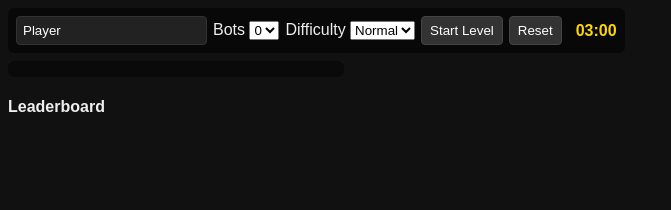
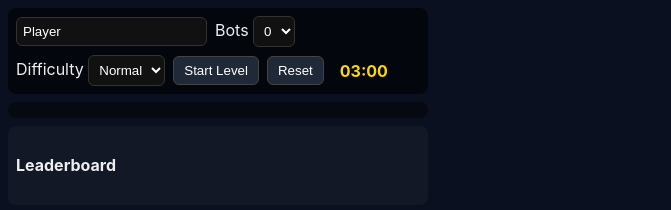
Before and after one commit to InfiniteMagazine228/tower-of-hell-pusher, a website: page public/index.html in a window 1280 px wide. Shown: the whole page, without its empty margins (0-671 px from the left). Drawn offline with nearby package versions, Linux system fonts and the light colour scheme.

Commit message:
Update style.css

```diff
--- a/public/style.css
+++ b/public/style.css
@@ -1,9 +1,13 @@
-html,body { height:100%; margin:0; font-family: Arial, sans-serif; background:#111; color:#eee; }
+html,body { height:100%; margin:0; font-family: Inter, Arial, sans-serif; background:#0b1020; color:#eee; }
 #game { width:100%; height:100vh; display:block; }
-#ui { position: absolute; top: 8px; left: 8px; z-index: 10; }
-#topbar { background: rgba(0,0,0,0.5); padding:8px; border-radius:6px; display:flex; gap:6px; align-items:center; }
-#players { margin-top:8px; background: rgba(0,0,0,0.4); padding:8px; border-radius:6px; max-width:320px; }
+#ui { position: absolute; top: 8px; left: 8px; z-index: 20; max-width:420px; }
+#topbar { background: rgba(0,0,0,0.6); padding:8px; border-radius:8px; display:flex; gap:8px; align-items:center; flex-wrap:wrap; }
+#players { margin-top:8px; background: rgba(0,0,0,0.45); padding:8px; border-radius:8px; max-width:420px; max-height:220px; overflow:auto; }
+#leaderboard { margin-top:8px; background: rgba(255,255,255,0.03); padding:8px; border-radius:8px; max-width:420px; }
 #timer { font-weight:700; margin-left:8px; color:#ffd700; }
-input { padding:6px; border-radius:4px; border:1px solid #333; background:#222; color:#fff; }
-button { padding:6px 8px; border-radius:4px; border:1px solid #444; background:#333; color:#fff; cursor:pointer; }
-button:hover { background:#444; }
+input, select { padding:6px; border-radius:6px; border:1px solid #333; background:#111; color:#fff; }
+button { padding:6px 10px; border-radius:6px; border:1px solid #444; background:#1f2937; color:#fff; cursor:pointer; }
+button:hover { background:#374151; }
+.playerLabel { font-size:13px; margin-bottom:6px; display:flex; justify-content:space-between; align-items:center; gap:8px; }
+.botBadge { color:#ffb86b; font-weight:700; margin-left:6px; }
+.small { font-size:12px; color:#bbb; }
```
